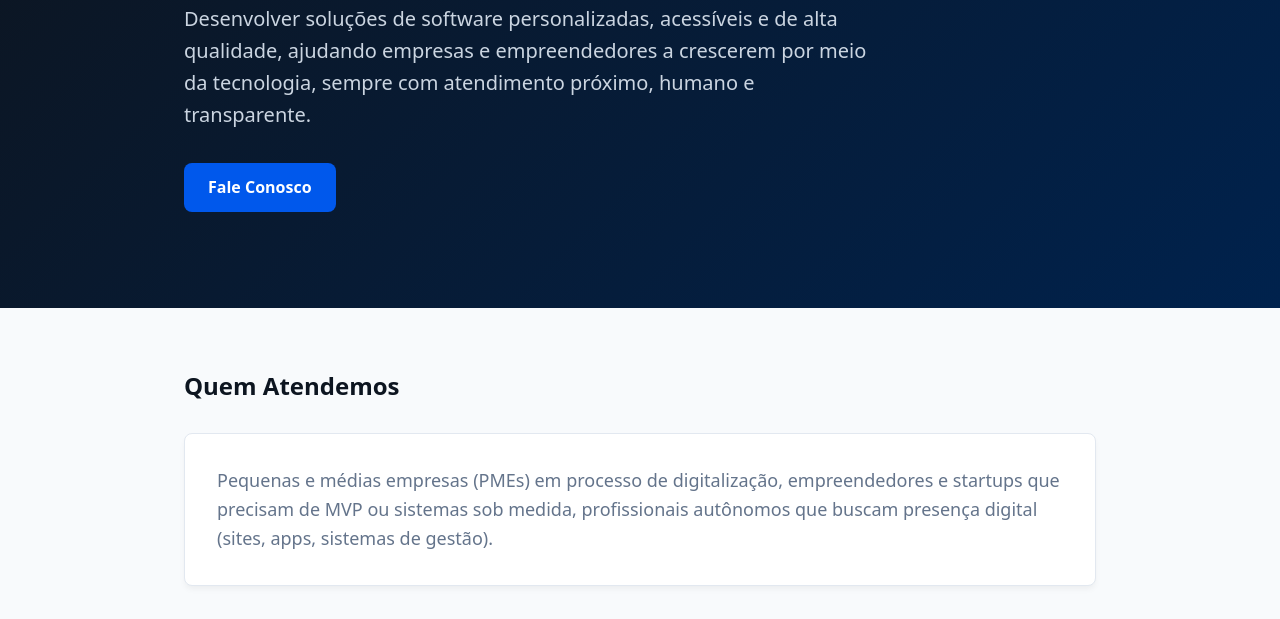
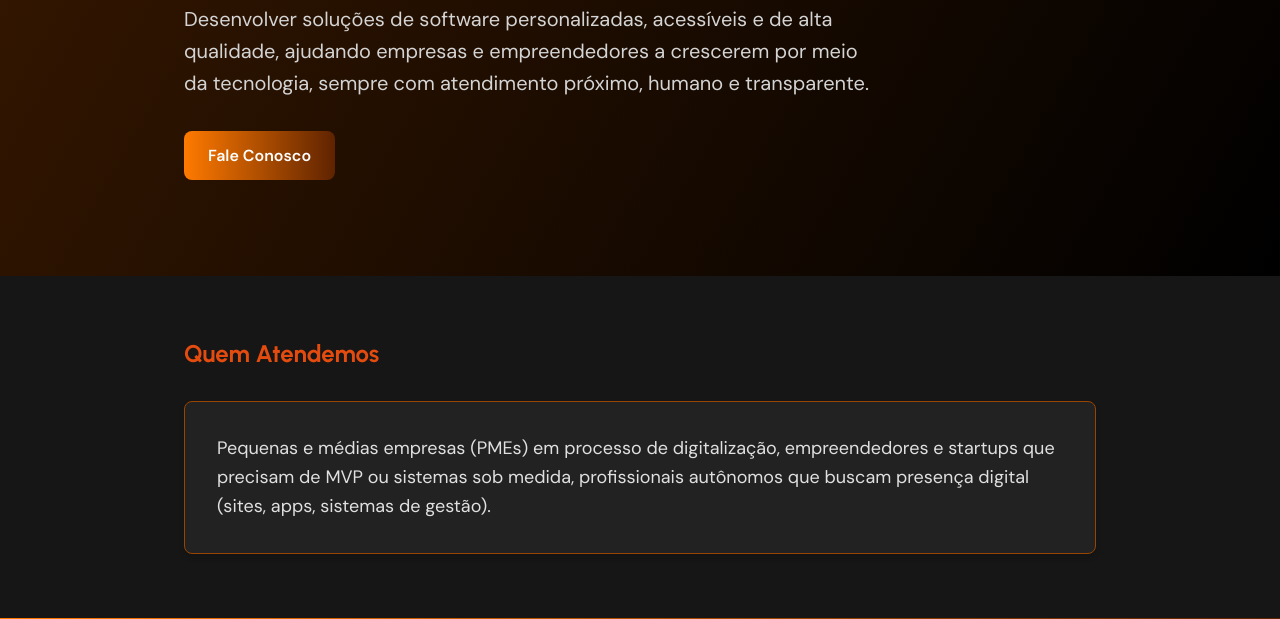
Before and after one commit to Jady0501/jj3-tech-site2, an Astro site: page / in a window 1280 px wide. Shown: the part 275-894 px from the top of the page. Built offline with nearby package versions, Linux system fonts and the light colour scheme; Astro itself is replaced by a stand-in of ours.

Commit message:
feat: mudar layout da página

```diff
--- a/src/components/Cartao.astro
+++ b/src/components/Cartao.astro
@@ -8,7 +8,7 @@ const { destaque } = Astro.props;
 
 <style>
 	.cartao {
-		background-color: var(--cor-fundo);
+		background-color: #222222;
 		border: 1px solid var(--cor-borda);
 		border-radius: var(--borda-raio);
 		padding: 2rem;
--- a/src/data/empresa.js
+++ b/src/data/empresa.js
@@ -2,7 +2,7 @@ export const empresa = {
   nome: "JJ3 Tech",
   slogan: "Código que conecta o futuro.",
   historia:
-    "A JJ 3 Tech nasceu em 2025, fruto da união entre duas gerações e de um sonho construído em família. O nome da empresa é uma homenagem direta às pessoas que deram origem a tudo isso: Jairo, meu pai, e Jádylla, eu — as duas letras 'J' que carregam a essência da nossa história, unidas ao '3' que representa o seu número da sorte, o futuro e a inovação que queremos construir. Criada no ano passado, a empresa surgiu da vontade de transformar ideias em soluções tecnológicas reais, unindo a experiência e os valores de uma geração com a energia e o conhecimento técnico da outra. Desde o primeiro projeto, carregamos conosco o nome da nossa família e o compromisso de oferecer tecnologia com confiança, proximidade e qualidade — valores que estão em cada linha de código que escrevemoos.",
+    "A JJ 3 Tech nasceu em 2025, fruto da união entre duas gerações e de um sonho construído em família. O nome da empresa é uma homenagem direta às pessoas que deram origem a tudo isso: Jairo, meu pai, e Jádylla, eu, as duas letras 'J' que carregam a essência da nossa história, unidas ao '3' que representa o seu número da sorte, o futuro e a inovação que queremos construir. Criada no ano passado, a empresa surgiu da vontade de transformar ideias em soluções tecnológicas reais, unindo a experiência e os valores de uma geração com a energia e o conhecimento técnico da outra. Desde o primeiro projeto, carregamos conosco o nome da nossa família e o compromisso de oferecer tecnologia com confiança, proximidade e qualidade, valores que estão em cada linha de código que escrevemoos.",
   missao:
     "Desenvolver soluções de software personalizadas, acessíveis e de alta qualidade, ajudando empresas e empreendedores a crescerem por meio da tecnologia, sempre com atendimento próximo, humano e transparente.",
   visao:
--- a/src/styles/global.css
+++ b/src/styles/global.css
@@ -1,19 +1,20 @@
+@import url('https://fonts.googleapis.com/css2?family=DM+Sans:wght@400;500;600;700&family=Urbanist:wght@400;500;600;700;800&display=swap');
 /* src/styles/global.css */
 :root {
-  /* Paleta de Cores baseada no Logo */
-  --cor-primaria: #0d1520; /* Quase preto */
-  --cor-secundaria: #0058ec; /* Azul escuro do degradê (links e botões) */
-  --cor-destaque: #008ff7; /* Azul claro do degradê (decorativo) */
-  --cor-fundo: #ffffff;
-  --cor-fundo-alt: #f8fafc;
-  --cor-texto: #334155;
-  --cor-texto-secundario: #64748b;
+  /* Paleta de Cores - JJ3 Tech | Dark Theme */
+  --cor-primaria: #e44c0f; /* Branco */
+  --cor-secundaria: #ff7a00; /* Laranja principal */
+  --cor-destaque: #5f2300; /* Laranja claro */
+  --cor-fundo: #000000; /* Preto */
+  --cor-fundo-alt: #161616; /* Grafite */
+  --cor-texto: #e5e5e5; /* Cinza claro */
+  --cor-texto-secundario: #e0e0e0;
   --cor-texto-invertido: #ffffff;
-  --cor-texto-invertido-suave: #cbd5e1;
-  --cor-borda: #e2e8f0;
+  --cor-texto-invertido-suave: #d4d4d4;
+  --cor-borda: #994500;
 
   /* Variável para o Hero */
-  --cor-hero-fim: #00224d;
+  --cor-hero-fim: #351700;
 
   /* Degradês Globais */
   --degrade-marca: linear-gradient(
@@ -21,16 +22,17 @@
     var(--cor-secundaria),
     var(--cor-destaque)
   );
+
   --degrade-hero: linear-gradient(
-    135deg,
-    var(--cor-primaria),
+    300deg,
+    #000000,
     var(--cor-hero-fim)
   );
 
   /* Variáveis Estruturais */
   --borda-raio: 8px;
-  --sombra-cartao: 0 4px 6px -1px rgba(0, 0, 0, 0.05);
-  --sombra-cartao-hover: 0 10px 15px -3px rgba(0, 0, 0, 0.1);
+  --sombra-cartao: 0 4px 6px -1px rgba(0, 0, 0, 0.164);
+  --sombra-cartao-hover: 0 10px 15px -3px rgba(161, 106, 35, 0.6);
   --espacamento-secao: 4rem;
 }
 
@@ -41,8 +43,7 @@
 }
 
 body {
-  font-family: system-ui, -apple-system, BlinkMacSystemFont, 'Segoe UI', Roboto,
-    Oxygen, Ubuntu, Cantarell, sans-serif;
+  font-family: 'DM Sans', sans-serif;
   background-color: var(--cor-fundo);
   color: var(--cor-texto);
   line-height: 1.6;
@@ -56,6 +57,8 @@ main {
 }
 
 h1, h2, h3 {
+  font-family: 'Urbanist', sans-serif;
+  font-weight: 700;
   color: var(--cor-primaria);
   line-height: 1.2;
   margin-bottom: 1rem;
@@ -72,6 +75,7 @@ a {
 }
 
 a:hover {
+  color: var(--cor-destaque);
   text-decoration: underline;
 }
 
@@ -92,16 +96,17 @@ a:hover {
 
 .btn {
   display: inline-block;
-  background-color: var(--cor-secundaria);
+  background: var(--degrade-marca);
   color: var(--cor-texto-invertido);
   padding: 0.75rem 1.5rem;
   border-radius: var(--borda-raio);
   font-weight: 600;
   text-align: center;
-  transition: background-color 0.2s ease;
+  transition: all 0.2s ease;
 }
 
 .btn:hover {
-  background-color: var(--cor-primaria);
+  background: var(--cor-primaria);
+  color: #111111;
   text-decoration: none;
 }
```
